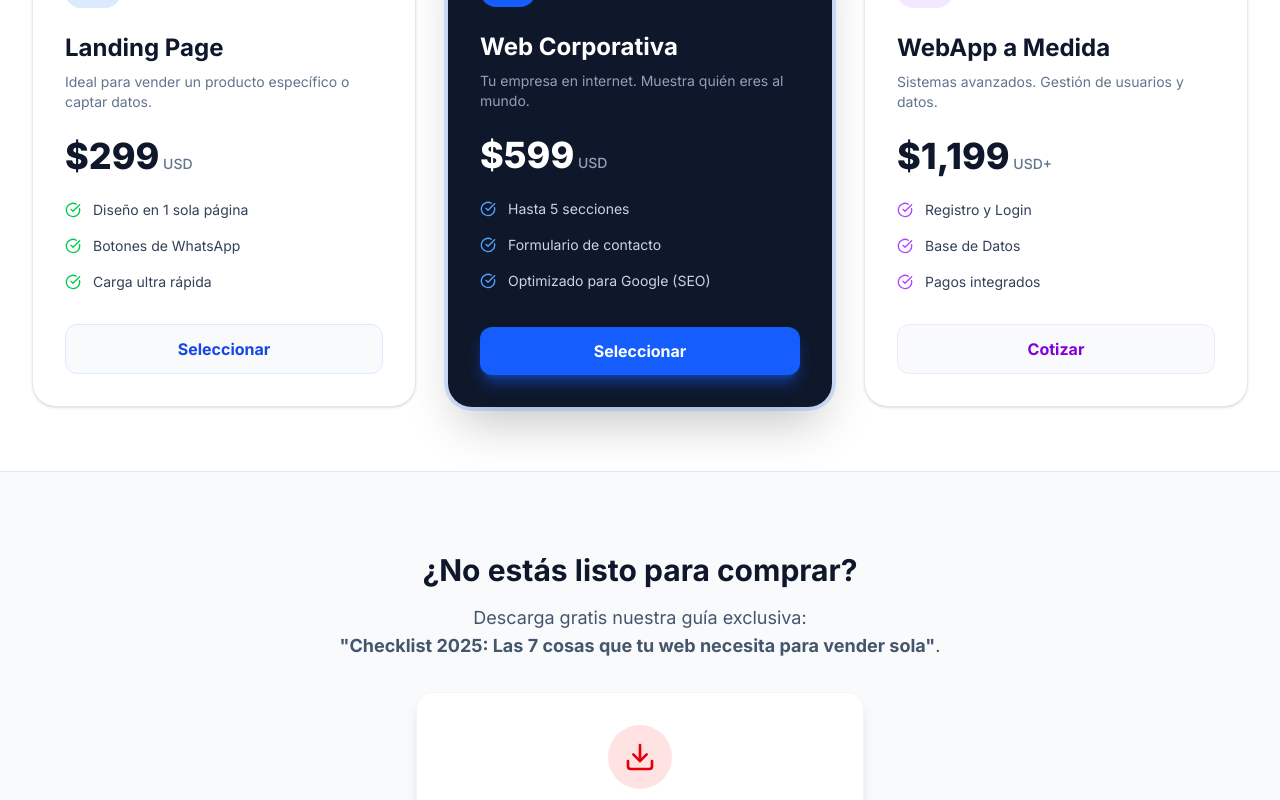
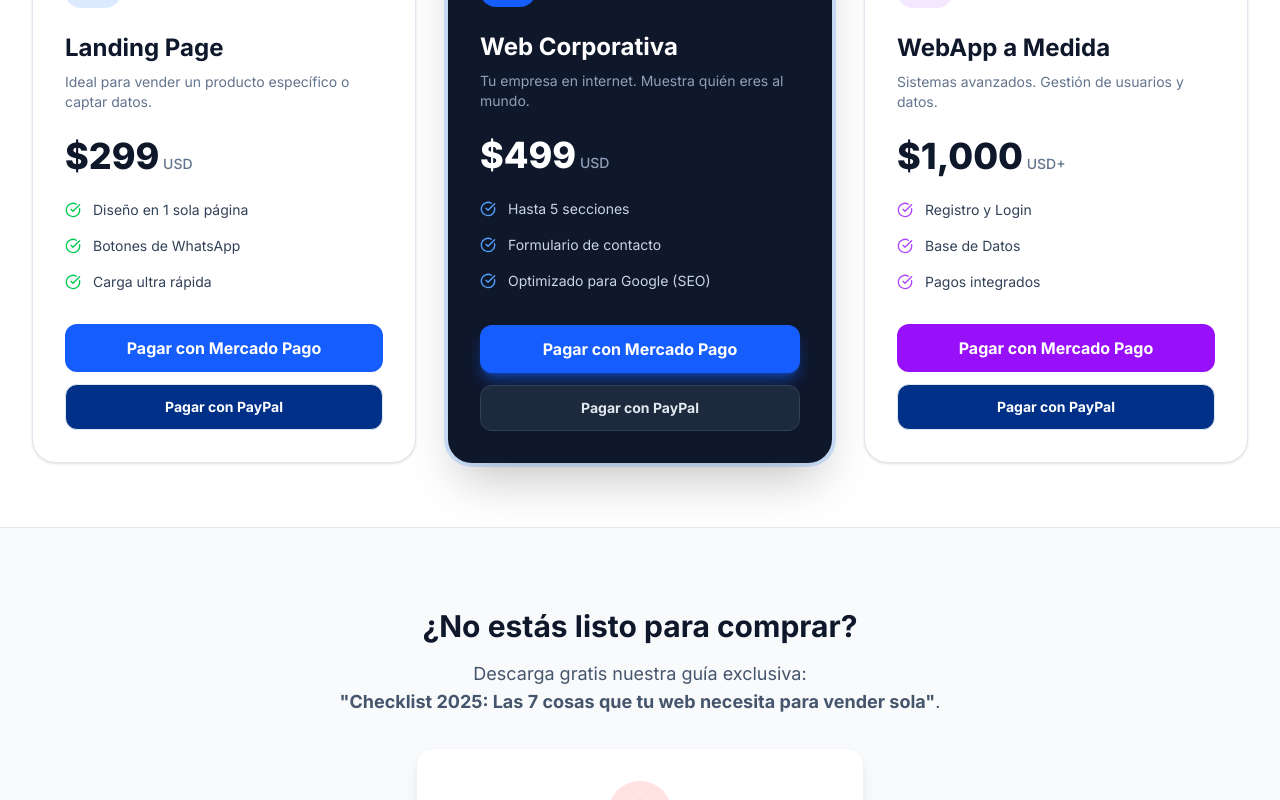
Before and after one commit to WebserviceApps/webservice-lat, a Next.js app: page / in a window 1280 px wide. Shown: the part 1360-2160 px from the top of the page. Built offline with nearby package versions, Linux system fonts and the light colour scheme.

Commit message:
Activados pagos oficiales MP y PayPal

```diff
--- a/app/page.tsx
+++ b/app/page.tsx
@@ -1,4 +1,4 @@
-import { Rocket, Monitor, Database, CheckCircle, ArrowRight, MessageCircle, Download, Play } from "lucide-react";
+import { Rocket, Monitor, Database, CheckCircle, ArrowRight, MessageCircle, Download, Play, CreditCard } from "lucide-react";
 
 export default function HomePage() {
 
@@ -7,10 +7,16 @@ export default function HomePage() {
   const whatsappMessage = "Hola, estoy interesado en comenzar un proyecto.";
   const whatsappLink = `https://wa.me/${whatsappNumber}?text=${encodeURIComponent(whatsappMessage)}`;
 
-  // --- 💰 LINKS DE PAGO (MERCADO PAGO) ---
-  const LINK_PAGO_LANDING = "https://mpago.la/1PkGvpw";      // Plan $299
-  const LINK_PAGO_CORPORATIVA = "https://mpago.la/1jTd1WK";  // Plan $499
-  const LINK_PAGO_WEBAPP = "https://mpago.la/1q3A3Lf";       // Plan $1,000
+  // --- 💰 LINKS DE MERCADO PAGO (Tus links ya configurados) ---
+  const MP_LANDING = "https://mpago.la/1PkGvpw";
+  const MP_CORPORATIVA = "https://mpago.la/1jTd1WK";
+  const MP_WEBAPP = "https://mpago.la/1q3A3Lf";
+
+  // --- 💙 LINKS DE PAYPAL (Tus nuevos links oficiales) ---
+  // Extraídos de: https://www.paypal.com/ncp/payment/...
+  const PP_LANDING = "https://www.paypal.com/ncp/payment/UY5HS6URTZRTC";
+  const PP_CORPORATIVA = "https://www.paypal.com/ncp/payment/4N9KASGZWA7K6";
+  const PP_WEBAPP = "https://www.paypal.com/ncp/payment/V8YLVMYSMA3UA";
 
   return (
     <main className="min-h-screen bg-white text-slate-900 relative">
@@ -91,7 +97,7 @@ export default function HomePage() {
         </div>
       </section>
 
-      {/* --- PRECIOS CON LINKS DE PAGO --- */}
+      {/* --- PRECIOS --- */}
       <section id="precios" className="py-16 bg-white">
         <div className="max-w-7xl mx-auto px-4 sm:px-6 lg:px-8">
           <div className="text-center mb-16">
@@ -103,7 +109,7 @@ export default function HomePage() {
 
           <div className="grid grid-cols-1 md:grid-cols-3 gap-8">
 
-            {/* PLAN 1: LANDING PAGE */}
+            {/* PLAN 1: LANDING PAGE ($299) */}
             <div className="relative p-8 rounded-3xl bg-white border border-slate-200 shadow-sm hover:shadow-xl hover:-translate-y-2 transition-all duration-300 flex flex-col">
               <div className="w-14 h-14 bg-blue-100 rounded-2xl flex items-center justify-center mb-6">
                 <Rocket className="w-7 h-7 text-blue-600" />
@@ -119,20 +125,25 @@ export default function HomePage() {
                 <li className="flex items-center text-slate-700 text-sm"><CheckCircle className="w-4 h-4 text-green-500 mr-3"/> Botones de WhatsApp</li>
                 <li className="flex items-center text-slate-700 text-sm"><CheckCircle className="w-4 h-4 text-green-500 mr-3"/> Carga ultra rápida</li>
               </ul>
-              {/* BOTÓN DE PAGO */}
-              <a href={LINK_PAGO_LANDING} target="_blank" className="block w-full text-center py-3 bg-slate-50 text-blue-700 font-bold rounded-xl hover:bg-blue-600 hover:text-white transition-colors border border-blue-100">
-                Seleccionar
-              </a>
+
+              <div className="space-y-3">
+                <a href={MP_LANDING} target="_blank" className="block w-full text-center py-3 bg-blue-600 text-white font-bold rounded-xl hover:bg-blue-700 transition-colors">
+                  Pagar con Mercado Pago
+                </a>
+                <a href={PP_LANDING} target="_blank" className="block w-full text-center py-3 bg-[#003087] text-white font-bold rounded-xl hover:bg-[#001c64] transition-colors text-sm border border-slate-200">
+                  Pagar con PayPal
+                </a>
+              </div>
             </div>
 
-            {/* PLAN 2: WEB CORPORATIVA */}
+            {/* PLAN 2: WEB CORPORATIVA ($499) */}
             <div className="relative p-8 rounded-3xl bg-slate-900 text-white shadow-2xl hover:-translate-y-2 transition-all duration-300 flex flex-col ring-4 ring-blue-500/20">
               <div className="absolute top-0 right-0 bg-blue-600 text-white text-xs font-bold px-3 py-1 rounded-bl-xl rounded-tr-2xl">POPULAR</div>
               <div className="w-14 h-14 bg-blue-600 rounded-2xl flex items-center justify-center mb-6"><Monitor className="w-7 h-7 text-white" /></div>
               <h3 className="text-2xl font-bold">Web Corporativa</h3>
               <p className="text-slate-400 mt-2 text-sm h-10">Tu empresa en internet. Muestra quién eres al mundo.</p>
               <div className="my-6">
-                <span className="text-4xl font-extrabold text-white">$599</span>
+                <span className="text-4xl font-extrabold text-white">$499</span>
                 <span className="text-slate-400 text-sm font-medium"> USD</span>
               </div>
               <ul className="space-y-4 mb-8 flex-1">
@@ -140,33 +151,43 @@ export default function HomePage() {
                 <li className="flex items-center text-slate-300 text-sm"><CheckCircle className="w-4 h-4 text-blue-400 mr-3"/> Formulario de contacto</li>
                 <li className="flex items-center text-slate-300 text-sm"><CheckCircle className="w-4 h-4 text-blue-400 mr-3"/> Optimizado para Google (SEO)</li>
               </ul>
-              {/* BOTÓN DE PAGO */}
-              <a href={LINK_PAGO_CORPORATIVA} target="_blank" className="block w-full text-center py-3 bg-blue-600 text-white font-bold rounded-xl hover:bg-blue-500 transition-colors shadow-lg shadow-blue-600/50">
-                Seleccionar
-              </a>
+
+              <div className="space-y-3">
+                <a href={MP_CORPORATIVA} target="_blank" className="block w-full text-center py-3 bg-blue-600 text-white font-bold rounded-xl hover:bg-blue-500 transition-colors shadow-lg shadow-blue-600/50">
+                  Pagar con Mercado Pago
+                </a>
+                <a href={PP_CORPORATIVA} target="_blank" className="block w-full text-center py-3 bg-slate-800 text-slate-200 font-bold rounded-xl hover:bg-slate-700 transition-colors text-sm border border-slate-700">
+                  Pagar con PayPal
+                </a>
+              </div>
             </div>
 
-            {/* PLAN 3: WEB APP */}
+            {/* PLAN 3: WEB APP ($1,000) */}
             <div className="relative p-8 rounded-3xl bg-white border border-slate-200 shadow-sm hover:shadow-xl hover:-translate-y-2 transition-all duration-300 flex flex-col">
               <div className="w-14 h-14 bg-purple-100 rounded-2xl flex items-center justify-center mb-6"><Database className="w-7 h-7 text-purple-600" /></div>
               <h3 className="text-2xl font-bold text-slate-900">WebApp a Medida</h3>
               <p className="text-slate-500 mt-2 text-sm h-10">Sistemas avanzados. Gestión de usuarios y datos.</p>
-              <div className="my-6"><span className="text-4xl font-extrabold text-slate-900">$1,199</span><span className="text-slate-500 text-sm font-medium"> USD+</span></div>
+              <div className="my-6"><span className="text-4xl font-extrabold text-slate-900">$1,000</span><span className="text-slate-500 text-sm font-medium"> USD+</span></div>
               <ul className="space-y-4 mb-8 flex-1">
                 <li className="flex items-center text-slate-700 text-sm"><CheckCircle className="w-4 h-4 text-purple-500 mr-3"/> Registro y Login</li>
                 <li className="flex items-center text-slate-700 text-sm"><CheckCircle className="w-4 h-4 text-purple-500 mr-3"/> Base de Datos</li>
                 <li className="flex items-center text-slate-700 text-sm"><CheckCircle className="w-4 h-4 text-purple-500 mr-3"/> Pagos integrados</li>
               </ul>
-              {/* BOTÓN DE PAGO */}
-              <a href={LINK_PAGO_WEBAPP} target="_blank" className="block w-full text-center py-3 bg-slate-50 text-purple-700 font-bold rounded-xl hover:bg-purple-600 hover:text-white transition-colors border border-purple-100">
-                Cotizar
-              </a>
+
+              <div className="space-y-3">
+                <a href={MP_WEBAPP} target="_blank" className="block w-full text-center py-3 bg-purple-600 text-white font-bold rounded-xl hover:bg-purple-700 transition-colors">
+                  Pagar con Mercado Pago
+                </a>
+                <a href={PP_WEBAPP} target="_blank" className="block w-full text-center py-3 bg-[#003087] text-white font-bold rounded-xl hover:bg-[#001c64] transition-colors text-sm border border-slate-200">
+                  Pagar con PayPal
+                </a>
+              </div>
             </div>
           </div>
         </div>
       </section>
 
-      {/* --- LEAD MAGNET (PDF) --- */}
+      {/* --- LEAD MAGNET --- */}
       <section className="py-20 bg-slate-50 border-t border-slate-200">
         <div className="max-w-4xl mx-auto px-4 text-center">
           <h2 className="text-3xl font-bold text-slate-900 mb-4">¿No estás listo para comprar?</h2>
@@ -180,11 +201,7 @@ export default function HomePage() {
             </div>
             <h3 className="font-bold text-xl mb-2">Guía PDF Gratuita</h3>
             <p className="text-sm text-slate-500 mb-6">Lectura de 5 minutos. Ahorra miles de dólares en errores comunes.</p>
-            <a
-              href="/checklist-2025.pdf"
-              download
-              className="block w-full py-3 bg-slate-900 text-white font-bold rounded-xl hover:bg-slate-800 transition-all flex items-center justify-center gap-2"
-            >
+            <a href="/checklist-2025.pdf" download className="block w-full py-3 bg-slate-900 text-white font-bold rounded-xl hover:bg-slate-800 transition-all flex items-center justify-center gap-2">
               <Download className="w-4 h-4"/>
               Descargar Ahora
             </a>
@@ -195,13 +212,13 @@ export default function HomePage() {
       {/* --- FOOTER --- */}
       <footer className="py-12 bg-white text-center">
         <p className="text-slate-500 text-sm">© 2025 webservice.lat. Infraestructura de Confianza.</p>
-        <div className="mt-4 flex justify-center space-x-4 opacity-50">
-           <span className="text-xs border px-2 py-1 rounded">PayPal</span>
-           <span className="text-xs border px-2 py-1 rounded">MercadoPago</span>
+        <div className="mt-4 flex justify-center space-x-4 opacity-50 items-center">
+           <span className="text-xs border px-2 py-1 rounded flex items-center gap-1"><CreditCard className="w-3 h-3"/> MercadoPago</span>
+           <span className="text-xs border px-2 py-1 rounded flex items-center gap-1"><CreditCard className="w-3 h-3"/> PayPal</span>
         </div>
       </footer>
 
-      {/* WHATSAPP FLOTANTE */}
+      {/* WHATSAPP */}
       <a href={whatsappLink} target="_blank" rel="noopener noreferrer" className="fixed bottom-6 right-6 z-50 bg-[#25D366] text-white p-4 rounded-full shadow-xl hover:bg-[#20ba5a] hover:scale-110 transition-all duration-300 flex items-center gap-2 group border-4 border-white/30 backdrop-blur-sm">
         <MessageCircle className="w-8 h-8 fill-current" />
         <span className="max-w-0 overflow-hidden group-hover:max-w-xs transition-all duration-500 ease-in-out whitespace-nowrap font-bold">¿Ayuda?</span>
```
